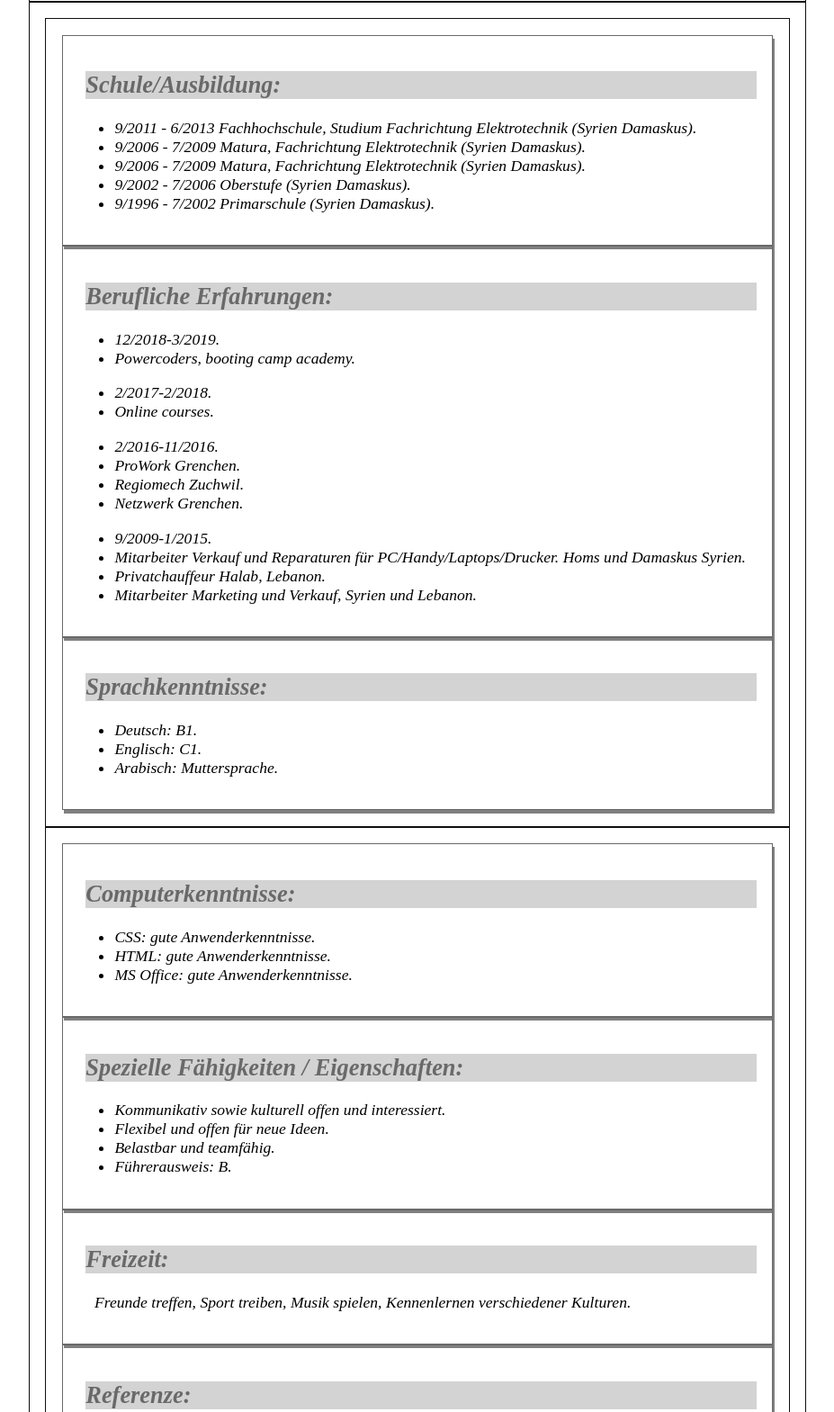
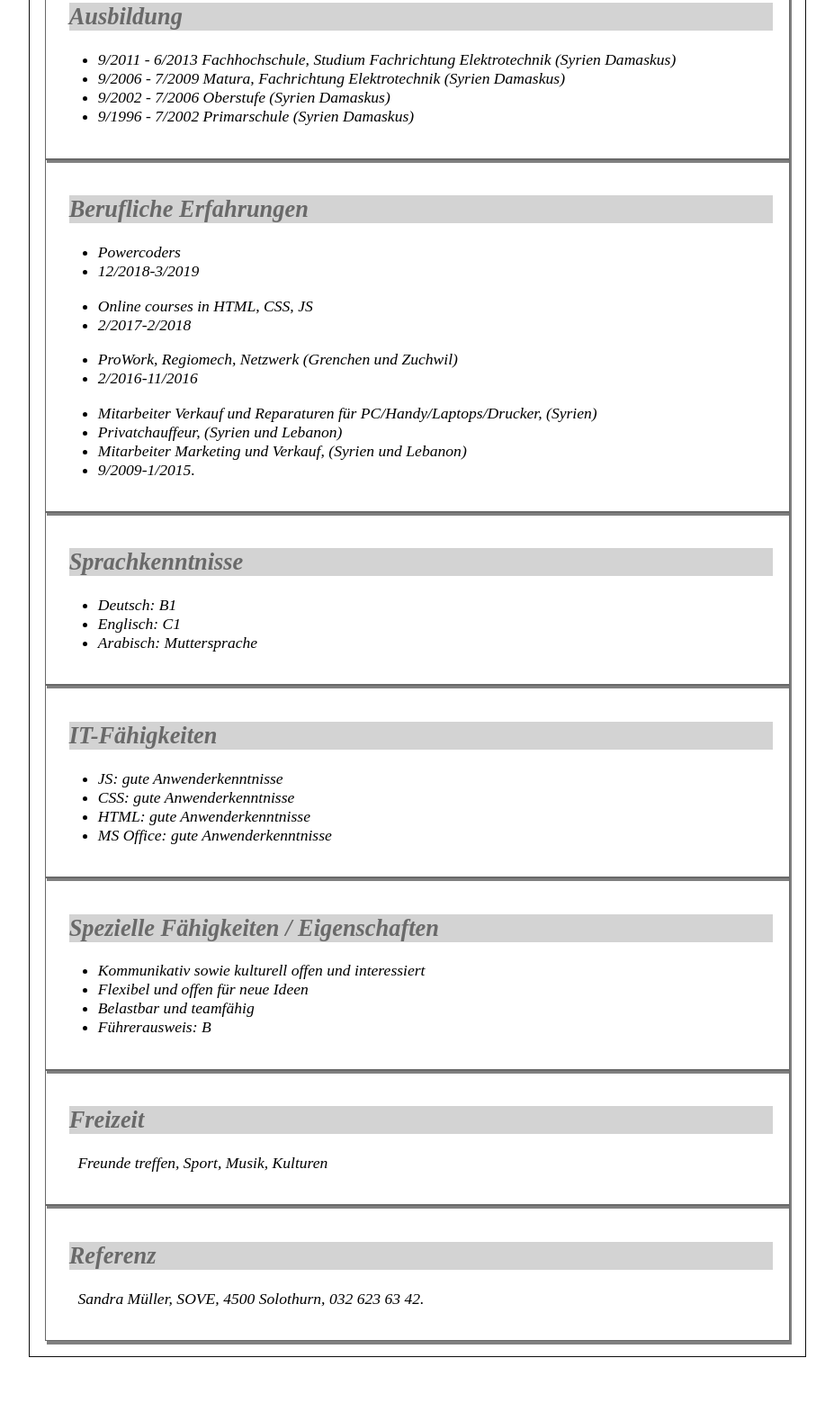
Before and after one commit to Abdulhasib1223/powercoders, a plain HTML site: page portfolio/CV.html in a window 1280 px wide. Shown: the part 496-2065 px from the top of the page at 90% size, without its empty margins (176-1103 px from the left). After the commit the page ends 2030 px from the top, so only its background shows below. Drawn offline with Linux system fonts and the light colour scheme.

Commit message:
print media updated

```diff
--- a/portfolio/CV.html
+++ b/portfolio/CV.html
@@ -13,16 +13,15 @@
   <body>
     <div id="main">
     <div id="header">
-      <h1>Azzam Abdul Hasib</h1>
+      <h1>Abdul Hasib Azzam</h1>
       <p><img id="my-pic" src="Azzam.jpg" alt="no thing to see here, just a good looking man" title="An opportunity seeker holding a bag back of passion">
          <img id="sport" src="CV-pic.jpg" alt="sport time" title="keeping my self in shape"></p>
 
     <div id="personal">
-      <h2>Persönliche Daten:</h2>
       <ul>
         <li> Addresse: Hauptstrasse 28, 4552 Derendingen</li>
         <li><a class="img" href="mailto:abdulhasib.azzam@powercoders.org"><img class="somename1" src="email.png" alt="abdulhasib.azzam@powercoders.org" title="abdulhasib.azzam@powercoders.org"> abdulhasib.azzam@powercoders.org</a></li>
-        <li><a class="img1" href="https://github.com/Abdulhasib1223/powercoders"><img class="somename2" src="github.jpg" alt="https://github.com/Abdulhasib1223/powercoders" title="https://github.com/Abdulhasib1223/powercoders"> https://github.com/Abdulhasib1223/powercoders</a></li>
+        <li><a class="img1" href="https://github.com/Abdulhasib1223/powercoders"><img class="somename2" src="github.jpg" alt="https://github.com/Abdulhasib1223/powercoders" title="https://github.com/Abdulhasib1223/powercoders"> https://github.com/Abdulhasib1223</a></li>
         <li><a class="img2" href="https://www.linkedin.com"><img class="somename3" src="in.png" alt="https://www.linkedin.com" title="linkedin.com/in/abdul-azzam-lkin54151"> linkedin.com/in/abdul-azzam-lkin54151</a></li>
 
         <li>Telefon: 079 554 76 83</li>
@@ -36,90 +35,80 @@
     </div>
 
     <div id="content">
-    <div id="row1">
       <div id="education">
-        <h2>Schule/Ausbildung:</h2>
+        <h2>Ausbildung</h2>
         <ul>
-          <li><span class="fromto">9/2011 - 6/2013</span><span class="education"> Fachhochschule, Studium Fachrichtung Elektrotechnik (Syrien Damaskus).</span> </li>
-          <li><span class="fromto">9/2006 - 7/2009</span><span class="education"> Matura, Fachrichtung Elektrotechnik (Syrien Damaskus).</span> </li>
-          <li><span class="fromto">9/2006 - 7/2009</span><span class="education"> Matura, Fachrichtung Elektrotechnik (Syrien Damaskus).</span></li>
-          <li><span class="fromto">9/2002 - 7/2006</span><span class="education"> Oberstufe (Syrien Damaskus).</span></li>
-          <li><span class="fromto">9/1996 - 7/2002</span><span class="education"> Primarschule (Syrien Damaskus).</span></li>
+          <li><span class="fromto">9/2011 - 6/2013</span><span class="education"> Fachhochschule, Studium Fachrichtung Elektrotechnik (Syrien Damaskus)</span> </li>
+          <li><span class="fromto">9/2006 - 7/2009</span><span class="education"> Matura, Fachrichtung Elektrotechnik (Syrien Damaskus)</span> </li>
+          <li><span class="fromto">9/2002 - 7/2006</span><span class="education"> Oberstufe (Syrien Damaskus)</span></li>
+          <li><span class="fromto">9/1996 - 7/2002</span><span class="education"> Primarschule (Syrien Damaskus)</span></li>
         </ul>
       </div>
 
       <div id="background">
-        <h2>Berufliche Erfahrungen:</h2>
+        <h2>Berufliche Erfahrungen</h2>
         <ul>
-          <li>12/2018-3/2019.</li>
-          <li>Powercoders, booting camp academy.</li>
+          <li>Powercoders</li>
+          <li>12/2018-3/2019</li>
         </ul>
 
       <ul>
-        <li>2/2017-2/2018.</li>
-        <li>Online courses.</li>
+        <li>Online courses in HTML, CSS, JS</li>
+        <li>2/2017-2/2018</li>
       </ul>
 
       <ul>
-        <li>2/2016-11/2016.</li>
-        <li>ProWork     Grenchen.</li>
-        <li>Regiomech   Zuchwil.</li>
-        <li>Netzwerk    Grenchen.</li>
+        <li>ProWork, Regiomech, Netzwerk (Grenchen und Zuchwil)</li>
+        <li>2/2016-11/2016</li>
       </ul>
 
       <ul>
+        <li>Mitarbeiter Verkauf und Reparaturen für PC/Handy/Laptops/Drucker, (Syrien)</li>
+        <li>Privatchauffeur, (Syrien und Lebanon)</li>
+        <li>Mitarbeiter Marketing und Verkauf, (Syrien und Lebanon)</li>
         <li>9/2009-1/2015.</li>
-        <li>Mitarbeiter Verkauf und Reparaturen für PC/Handy/Laptops/Drucker. Homs und Damaskus Syrien.</li>
-        <li>Privatchauffeur Halab, Lebanon.</li>
-        <li>Mitarbeiter Marketing und Verkauf, Syrien und Lebanon.</li>
       </ul>
       </div>
 
       <div id="languages">
-        <h2>Sprachkenntnisse:</h2>
+        <h2>Sprachkenntnisse</h2>
         <ul>
-          <li>Deutsch: B1.</li>
-          <li>Englisch: C1.</li>
-          <li>Arabisch: Muttersprache.</li>
+          <li>Deutsch: B1</li>
+          <li>Englisch: C1</li>
+          <li>Arabisch: Muttersprache</li>
         </ul>
       </div>
-    </div>
 
-    <div id="row2">
       <div id="experiences">
-        <h2>Computerkenntnisse:</h2>
+        <h2>IT-Fähigkeiten</h2>
         <ul>
-          <li>CSS: gute Anwenderkenntnisse.</li>
-          <li>HTML: gute Anwenderkenntnisse.</li>
-          <li>MS Office: gute Anwenderkenntnisse.</li>
+          <li>JS: gute Anwenderkenntnisse</li>
+          <li>CSS: gute Anwenderkenntnisse</li>
+          <li>HTML: gute Anwenderkenntnisse</li>
+          <li>MS Office: gute Anwenderkenntnisse</li>
         </ul>
       </div>
 
       <div id="skills">
-        <h2>Spezielle Fähigkeiten / Eigenschaften:</h2>
+        <h2>Spezielle Fähigkeiten / Eigenschaften</h2>
         <ul>
-          <li>Kommunikativ sowie kulturell offen und interessiert.</li>
-          <li>Flexibel und offen für neue Ideen.</li>
-          <li>Belastbar und teamfähig.</li>
-          <li>Führerausweis: B.</li>
+          <li>Kommunikativ sowie kulturell offen und interessiert</li>
+          <li>Flexibel und offen für neue Ideen</li>
+          <li>Belastbar und teamfähig</li>
+          <li>Führerausweis: B</li>
         </ul>
       </div>
 
       <div id="hobbies">
-        <h2>Freizeit:</h2>
-          <p>Freunde treffen, Sport treiben, Musik spielen, Kennenlernen verschiedener Kulturen.</p>
+        <h2>Freizeit</h2>
+          <p>Freunde treffen, Sport, Musik, Kulturen</p>
       </div>
 
       <div id="referens">
-        <h2>Referenze:</h2>
+        <h2>Referenz</h2>
           <p>Sandra Müller, SOVE, 4500 Solothurn, 032 623 63 42.</p>
       </div>
-
-      <div id="strucure">
-        <h2>Anlagen:</h2>
-          <p>Sämtliche Unterlagen wurden notariell ins Deutsche übersetzt und beglaubigt.</p> <!-- P.S #nik: the last 3 lines needs a bit paddding i know, due to deadline i wasnt able to do it..sry! :) -->
       </div>
-      </div></div>
     </div>
   </body>
 </html>
--- a/portfolio/medium.css
+++ b/portfolio/medium.css
@@ -4,9 +4,9 @@ body {
 
 #my-pic {
   position: absolute;
-  top: 200px;
+  top: 160px;
   right: 70px;
-  width: 200px;
+  width: 230px;
   border-radius: 15px;
   border: 2px solid black;
   display: inline;
--- a/portfolio/print.css
+++ b/portfolio/print.css
@@ -1,14 +1,32 @@
+#personal, #education, #background, #languages, #experiences, #skills, #hobbies, #referens, #strucure, #header {
+  box-shadow: none;
+  border: none;
+}
+
+#experiences {
+  margin-top: 10em;
+
+}
+
+div, body {
+  border: none;
+}
 .somename1, .somename2, .somename3 {
   display: none;
 }
 
- #my-pic {
+ul {
+list-style: none;
+
+}
+
+#my-pic {
   position: absolute;
-  left: 690px;
-  top: 200px;
+  left: 610px;
+  top: 150px;
   border-radius: 15px;
   border: 2px solid black;
-	width: 150px;
+	width: 220px;
   display: inline;
 }
 
@@ -24,18 +42,12 @@ a {
   padding-top: 1em;
 }
 
-body, #content, #header {
-  border: none;
-}
+
 
 h1 {
   color: black;
+  font-style: oblique;
   text-align: center;
-  font-style: oblique;
-}
-
-#personal, #education, #background, #languages, #experiences, #skills, #hobbies, #referens, #strucure {
-  box-shadow: none;
 }
 
 #row1 {
```
Also changed, not shown: shopping/dock.txt (added, +23 -0 lines), shopping/large.css (added), shopping/medium.css (added).
